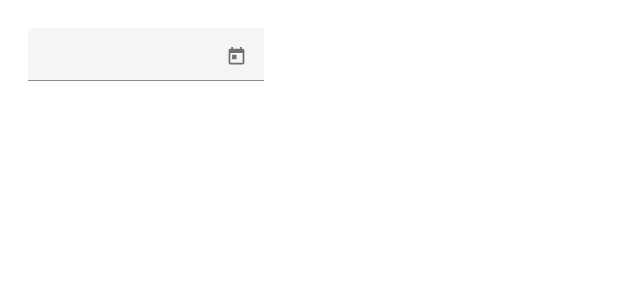
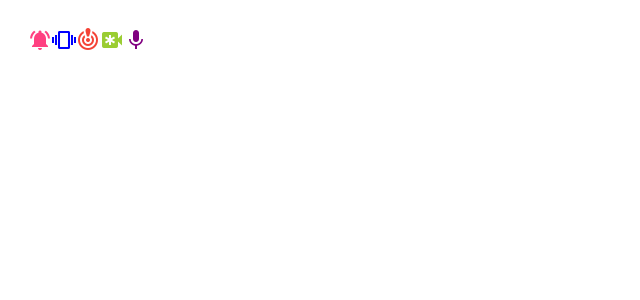
Before and after one commit to GeloneJT/Angular-Material-Demo, an Angular app: page / in a window 1280 px wide. Shown: the top 300 px of the page, without its empty margins (0-640 px from the left). Built offline with nearby package versions, Linux system fonts and the light colour scheme.

Commit message:
icon demo created

```diff
--- a/src/app/app.component.html
+++ b/src/app/app.component.html
@@ -1 +1 @@
-<app-datepick></app-datepick>
+<app-icons></app-icons>
--- a/src/app/app.module.ts
+++ b/src/app/app.module.ts
@@ -17,6 +17,8 @@ import { TextAreaComponent } from './text-area/text-area.component';
 import { DatepickComponent } from './datepick/datepick.component';
 import { MatDatepickerModule } from '@angular/material/datepicker';
 import { MatNativeDateModule } from '@angular/material/core';
+import { IconsComponent } from './icons/icons.component';
+import {MatIconModule} from '@angular/material/icon';
 
 @NgModule({
   declarations: [
@@ -27,6 +29,7 @@ import { MatNativeDateModule } from '@angular/material/core';
     InputControlsComponent,
     TextAreaComponent,
     DatepickComponent,
+    IconsComponent,
   ],
   imports: [
     BrowserModule,
@@ -39,6 +42,7 @@ import { MatNativeDateModule } from '@angular/material/core';
     MatInputModule,
     MatDatepickerModule,
     MatNativeDateModule,
+    MatIconModule,
   ],
   providers: [],
   bootstrap: [AppComponent],
--- /dev/null
+++ b/src/app/icons/icons.component.css
@@ -0,0 +1,11 @@
+mat-icon {
+  color:yellowgreen;
+}
+
+mat-icon.vibration {
+  color: blue;
+}
+
+#mic {
+  color: purple;
+}
--- /dev/null
+++ b/src/app/icons/icons.component.html
@@ -0,0 +1,5 @@
+<mat-icon color="accent">notifications_active</mat-icon>
+<mat-icon class="vibration">vibration</mat-icon>
+<mat-icon color="warn">crisis_alert</mat-icon>
+<mat-icon>emergency_recording</mat-icon>
+<mat-icon id="mic">mic</mat-icon>
--- /dev/null
+++ b/src/app/icons/icons.component.ts
@@ -0,0 +1,15 @@
+import { Component, OnInit } from '@angular/core';
+
+@Component({
+  selector: 'app-icons',
+  templateUrl: './icons.component.html',
+  styleUrls: ['./icons.component.css']
+})
+export class IconsComponent implements OnInit {
+
+  constructor() { }
+
+  ngOnInit(): void {
+  }
+
+}
--- a/src/styles.css
+++ b/src/styles.css
@@ -1,4 +1,6 @@
 /* You can add global styles to this file, and also import other style files */
+@import "https://fonts.googleapis.com/icon?family=Material+Icons";
+
 body {
   padding: 20px;
 }
```
Also changed, not shown: 1 other file (tests, documents, lock files or other folders).
